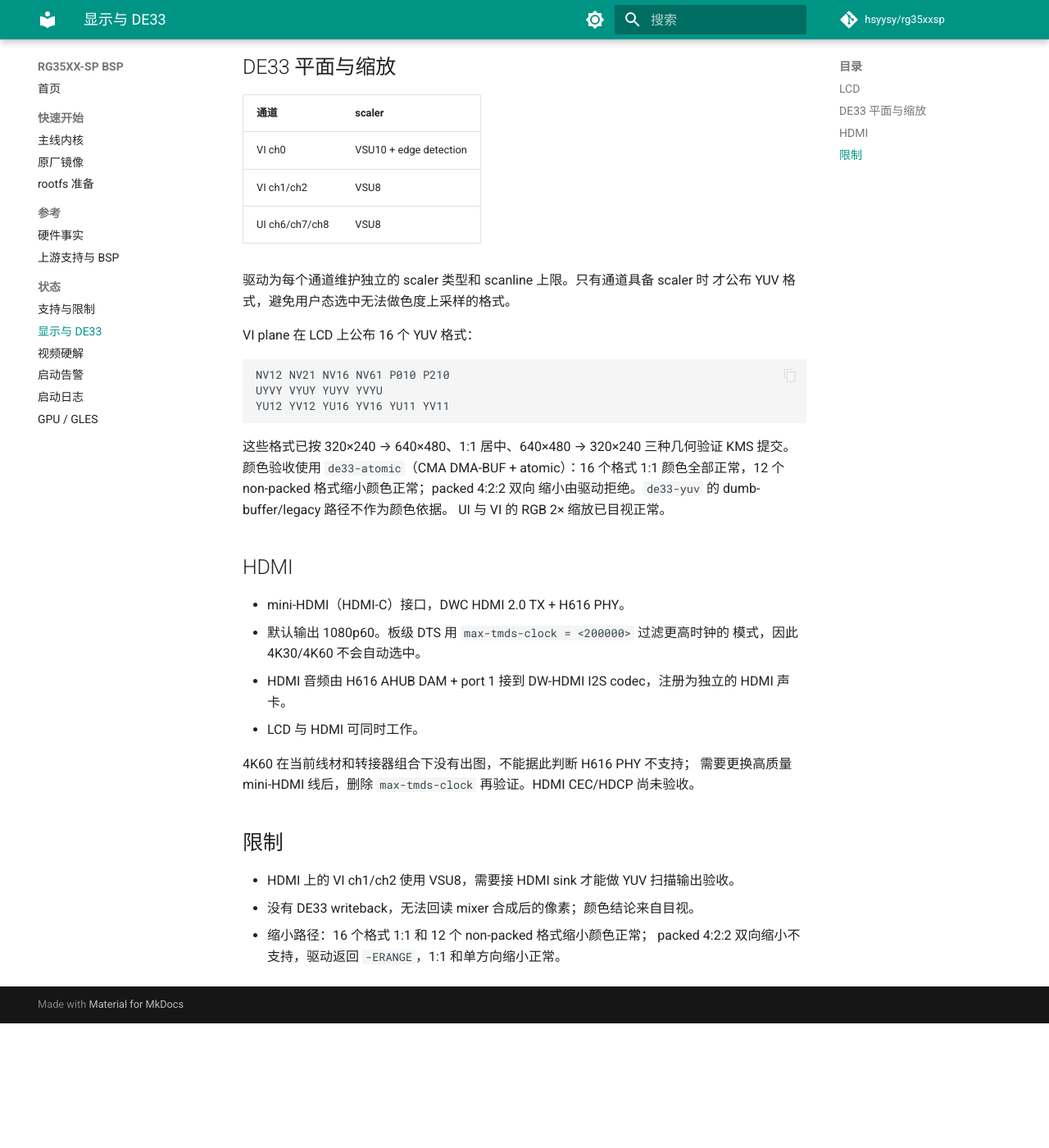
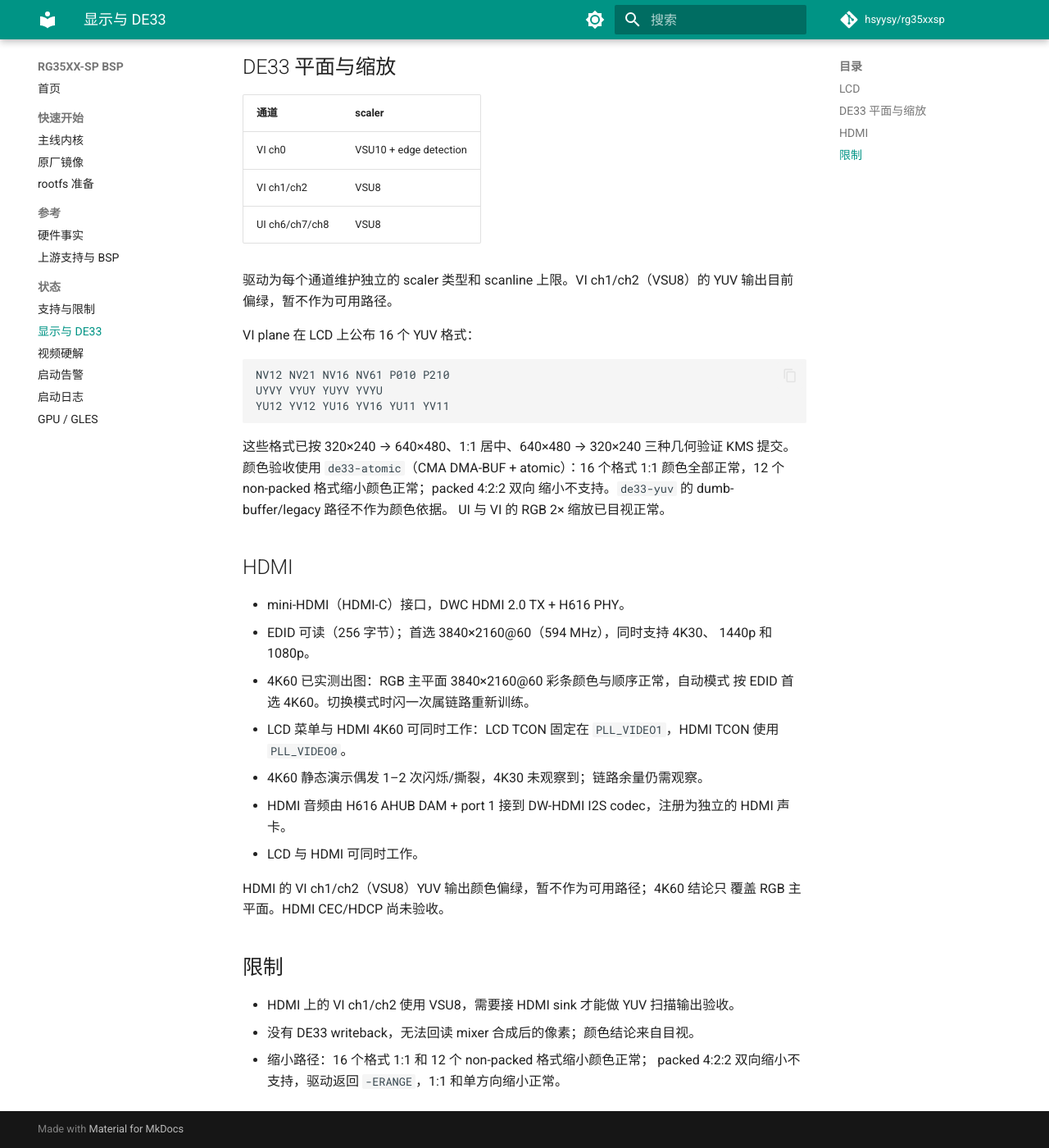
Before and after one commit to hsyysy/rg35xxsp, an MkDocs documentation site: the page built from docs/display.md, in a window 1280 px wide and 1400 px high, scrolled down 367 px. Shown: the whole window at 82% size. Built offline with MkDocs 1.6.1 and Material for MkDocs 9.7.7, drawn with Linux system fonts in a browser that asks for light colours; comment, search, counter and statistics services are not loaded; before the commit the page ends 1615 px from its top, so only the background shows below that.

Commit message:
docs: HDMI 4K60 support and LCD clock decoupling
Add 4K60 (RGB primary) to the verified list, note the LCD/HDMI clock
split, and move the VSU8 YUV issue to the limitations table.  Record the
planned HDMI output-mode selector.

```diff
--- a/docs/display.md
+++ b/docs/display.md
@@ -17,8 +17,8 @@
 | VI ch1/ch2 | VSU8 |
 | UI ch6/ch7/ch8 | VSU8 |
 
-驱动为每个通道维护独立的 scaler 类型和 scanline 上限。只有通道具备 scaler 时
-才公布 YUV 格式，避免用户态选中无法做色度上采样的格式。
+驱动为每个通道维护独立的 scaler 类型和 scanline 上限。VI ch1/ch2（VSU8）的
+YUV 输出目前偏绿，暂不作为可用路径。
 
 VI plane 在 LCD 上公布 16 个 YUV 格式：
 
@@ -31,21 +31,25 @@ YU12 YV12 YU16 YV16 YU11 YV11
 这些格式已按 320×240 → 640×480、1:1 居中、640×480 → 320×240 三种几何验证
 KMS 提交。颜色验收使用 `de33-atomic`（CMA DMA-BUF + atomic）：16 个格式
 1:1 颜色全部正常，12 个 non-packed 格式缩小颜色正常；packed 4:2:2 双向
-缩小由驱动拒绝。`de33-yuv` 的 dumb-buffer/legacy 路径不作为颜色依据。
+缩小不支持。`de33-yuv` 的 dumb-buffer/legacy 路径不作为颜色依据。
 UI 与 VI 的 RGB 2× 缩放已目视正常。
 
 ## HDMI
 
 - mini-HDMI（HDMI-C）接口，DWC HDMI 2.0 TX + H616 PHY。
-- 默认输出 1080p60。板级 DTS 用 `max-tmds-clock = <200000>` 过滤更高时钟的
-  模式，因此 4K30/4K60 不会自动选中。
+- EDID 可读（256 字节）；首选 3840×2160@60（594 MHz），同时支持 4K30、
+  1440p 和 1080p。
+- 4K60 已实测出图：RGB 主平面 3840×2160@60 彩条颜色与顺序正常，自动模式
+  按 EDID 首选 4K60。切换模式时闪一次属链路重新训练。
+- LCD 菜单与 HDMI 4K60 可同时工作：LCD TCON 固定在 `PLL_VIDEO1`，HDMI TCON
+  使用 `PLL_VIDEO0`。
+- 4K60 静态演示偶发 1–2 次闪烁/撕裂，4K30 未观察到；链路余量仍需观察。
 - HDMI 音频由 H616 AHUB DAM + port 1 接到 DW-HDMI I2S codec，注册为独立的
   HDMI 声卡。
 - LCD 与 HDMI 可同时工作。
 
-4K60 在当前线材和转接器组合下没有出图，不能据此判断 H616 PHY 不支持；
-需要更换高质量 mini-HDMI 线后，删除 `max-tmds-clock` 再验证。HDMI CEC/HDCP
-尚未验收。
+HDMI 的 VI ch1/ch2（VSU8）YUV 输出颜色偏绿，暂不作为可用路径；4K60 结论只
+覆盖 RGB 主平面。HDMI CEC/HDCP 尚未验收。
 
 ## 限制
 
```
Also changed, not shown: docs/status.md (+4 -3 lines).
